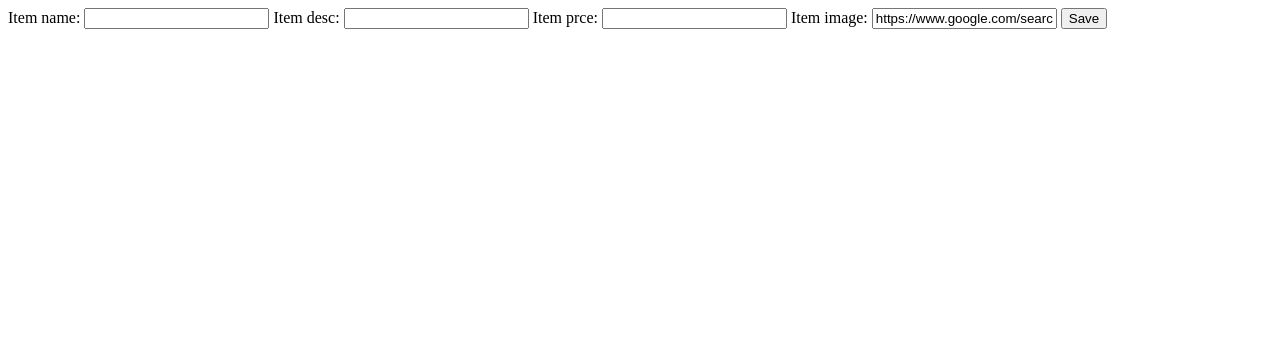
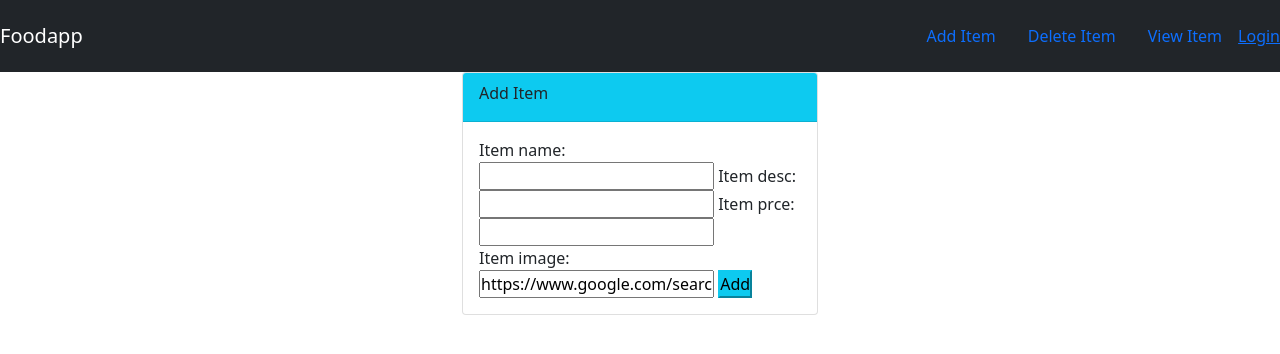
Before and after one commit to Ivar246/Food-App, a Django app: page /add in a window 1280 px wide. Shown: the top 354 px of the page. Run offline with Django 4.2, Linux system fonts and the light colour scheme; parts of the project's set-up code (start-up, migrations or seed data) failed here and were passed over.

Commit message:
fifth commit

```diff
--- a/food/templates/food/item-form.html
+++ b/food/templates/food/item-form.html
@@ -1,5 +1,26 @@
-<form action="" method="Post">
-    {% csrf_token %}
-    {{ form }}
-    <button type="submit">Save</button>
-</form>
+{% extends 'food/base.html' %}
+
+{% block body %}
+
+<div class="container">
+    <div class="row">
+        <div class="col-md-4 offset-md-4">
+            <div class="card">
+                <div class="card-header bg-info">
+                    <div class="card-title">
+                        Add Item
+                    </div>
+                </div>
+                <div class="card-body">
+                    <form action="" method="POST">
+                        {% csrf_token %}
+                         {{ form }}
+                        <button class="btn-info" type="submit">Add</button>
+                    </form>
+                </div>
+            </div>
+        </div>
+    </div>
+</div>
+
+{% endblock %}
```
Also changed, not shown: db.sqlite3.
